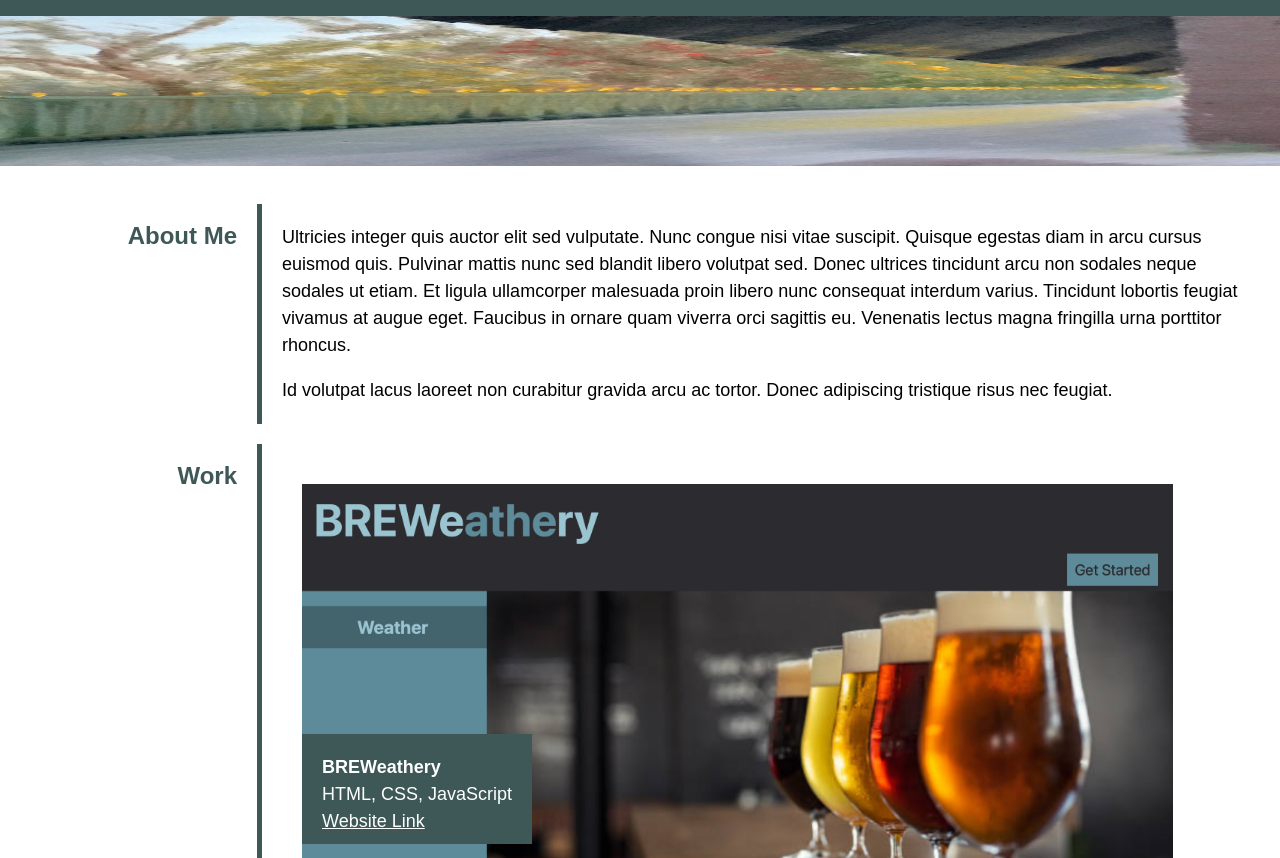
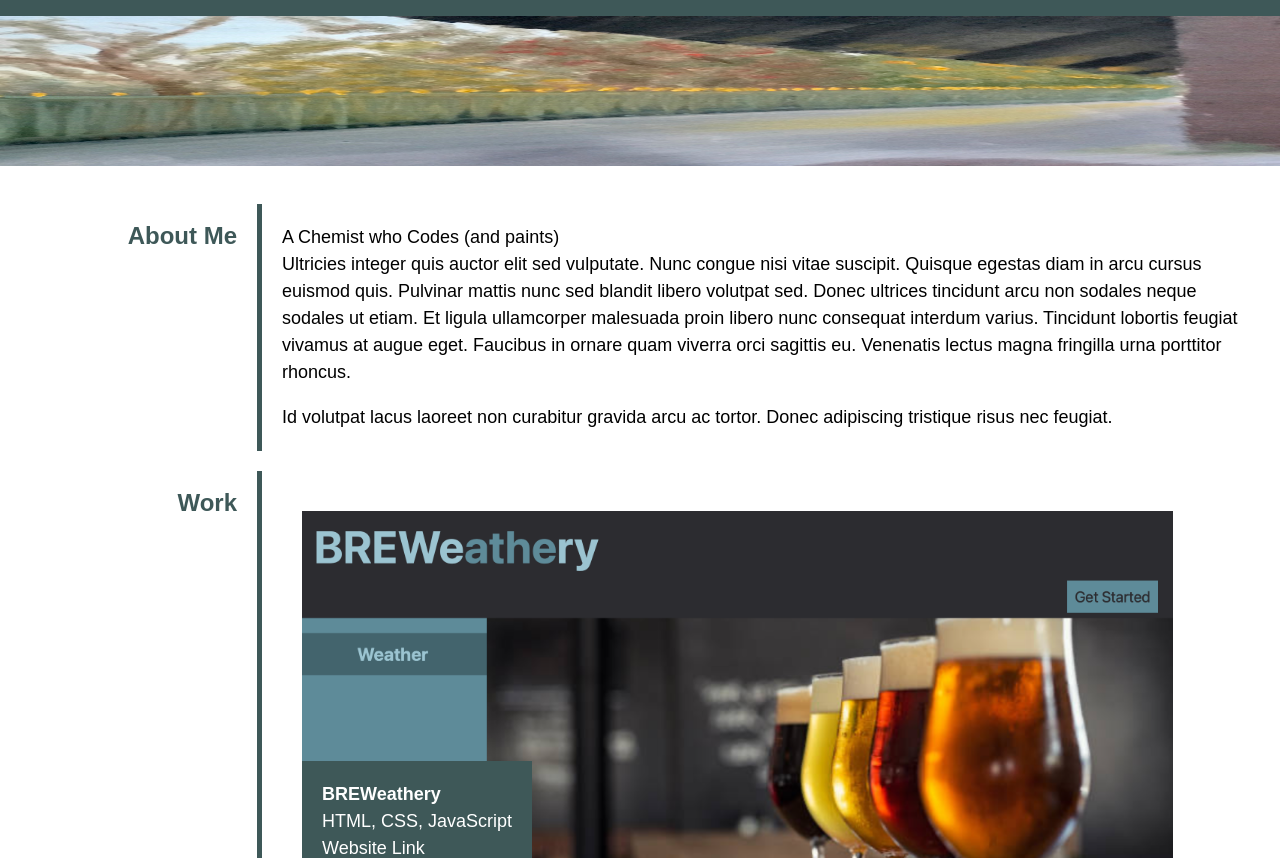
Before and after one commit to cadencechiappe/BootCamp_Homework_2, a plain HTML site: page index.html in a window 1280 px wide. Shown: the part 94-952 px from the top of the page. Drawn offline with Linux system fonts and the light colour scheme.

Commit message:
modified HTML and CSS

```diff
--- a/assets/style.css
+++ b/assets/style.css
@@ -120,6 +120,7 @@ p {
 
 .website-link {
     color: var(--white);
+    text-decoration: none;
 }
 
 .subproj {
--- a/index.html
+++ b/index.html
@@ -36,6 +36,9 @@
   <div class="row">
     <h1 class= "column , titles" id="aboutMe">About Me</h1>
     <div class="column , content-boxes">
+        <p>
+            A Chemist who Codes (and paints)
+        </p>
         <p>
             Ultricies integer quis auctor elit sed vulputate. Nunc congue nisi vitae suscipit. Quisque egestas diam in arcu cursus euismod quis. Pulvinar mattis nunc sed blandit libero volutpat sed. Donec ultrices tincidunt arcu non sodales neque sodales ut etiam. Et ligula ullamcorper malesuada proin libero nunc consequat interdum varius. Tincidunt lobortis feugiat vivamus at augue eget. Faucibus in ornare quam viverra orci sagittis eu. Venenatis lectus magna fringilla urna porttitor rhoncus.
         </p>
```
